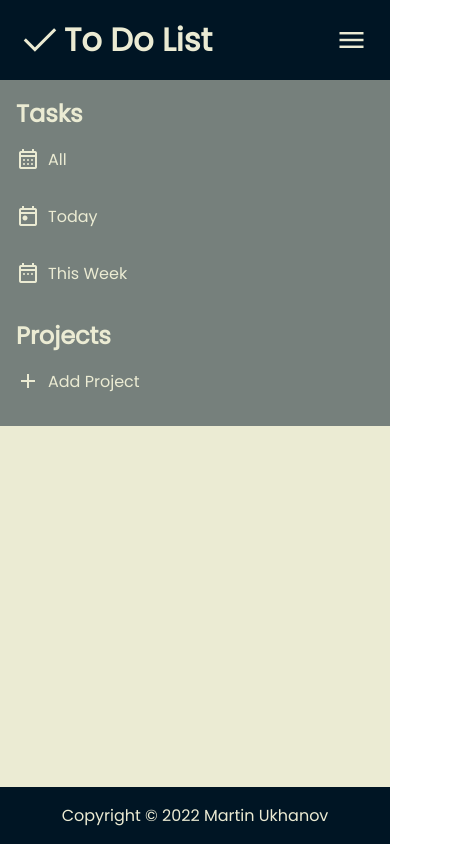
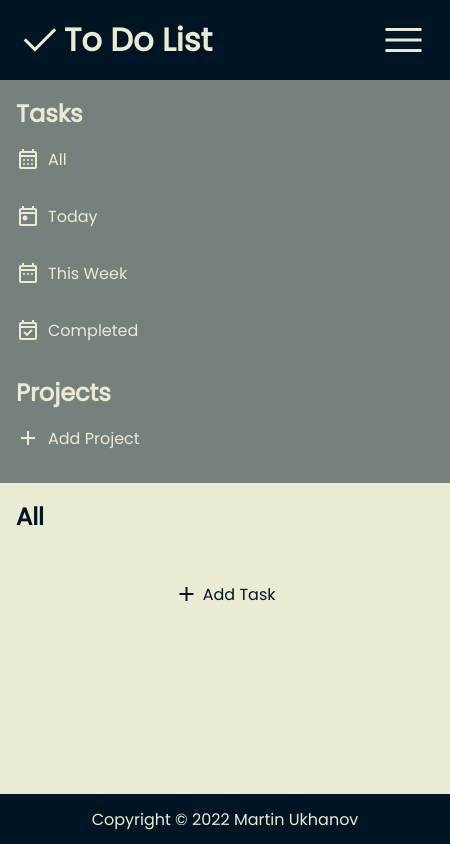
Before and after one commit to Martin-Ukhanov/to-do-list, a plain HTML site: page index.html in a window 390 px wide. Shown: the whole page, 450 px wide, since content can reach past the window. Drawn offline with nearby package versions, Linux system fonts and the light colour scheme.

Commit message:
Made progress

```diff
--- a/index.html
+++ b/index.html
@@ -6,7 +6,7 @@
         <meta name="viewport" content="width=device-width, initial-scale=1.0">
         <title>To Do List</title>
         <link rel="stylesheet" href="style.css">
-        <link rel="stylesheet" href="https://fonts.googleapis.com/css2?family=Material+Symbols+Outlined:opsz,wght,FILL,GRAD@48,400,1,0" />
+        <link rel="stylesheet" href="https://fonts.googleapis.com/css2?family=Material+Symbols+Outlined:opsz,wght,FILL,GRAD@48,400,0,0" />
         <script src="main.js" defer></script>
     </head>
     <body>
@@ -21,22 +21,26 @@
         </header>
         <main>
             <nav>
-                <div class="task">
+                <div class="tasks-nav">
                     <h2>Tasks</h2>
-                    <button>
+                    <button id="all-tasks-btn">
                         <span class="material-symbols-outlined">calendar_month</span>
                         All
                     </button>
-                    <button>
+                    <button id="today-tasks-btn">
                         <span class="material-symbols-outlined">today</span>
                         Today
                     </button>
-                    <button>
+                    <button id="this-week-tasks-btn">
                         <span class="material-symbols-outlined">date_range</span>
                         This Week
                     </button>
+                    <button id="completed-tasks-btn">
+                        <span class="material-symbols-outlined">event_available</span>
+                        Completed
+                    </button>
                 </div>
-                <div class="project">
+                <div class="projects-nav">
                     <h2>Projects</h2>
                     <button>
                         <span class="material-symbols-outlined">add</span>
@@ -45,7 +49,12 @@
                 </div>
             </nav>
             <div id="content">
-
+                <h2 class="heading">All</h2>
+                <div id="tasks-grid"></div>
+                <button id="add-task-btn">
+                    <span class="material-symbols-outlined">add</span>
+                    Add Task
+                </button>
             </div>
         </main>
         <footer>
--- a/main.js
+++ b/main.js
@@ -1 +1 @@
-(()=>{"use strict";const e=document.querySelectorAll("nav .task button");e.forEach((t=>{t.addEventListener("click",(t=>{e.forEach((e=>{e.classList.remove("active")})),t.target.classList.add("active")}))})),document.querySelector("header .toggle-nav-btn").addEventListener("click",(()=>{document.querySelector("nav").classList.toggle("hidden")}))})();
+(()=>{"use strict";var e={};(e=>{"undefined"!=typeof Symbol&&Symbol.toStringTag&&Object.defineProperty(e,Symbol.toStringTag,{value:"Module"}),Object.defineProperty(e,"__esModule",{value:!0})})(e),document.getElementById("tasks-grid"),(0,e.initNav)()})();
--- a/style.css
+++ b/style.css
@@ -5,7 +5,8 @@
     --color-2: #8D958D;
     --color-3: #76807C;
     --color-4: #001524;
-    --border-radius: 6px;
+    --header-height: 80px;
+    --footer-height: 50px;
 }
 
 *,
@@ -16,26 +17,30 @@
   margin: 0;
 }
 
-.material-symbols-outlined {
-    vertical-align: top;
-}
-
 body {
-    height: 100vh;
+    min-width: 450px;
     display: flex;
     flex-direction: column;
     justify-content: space-between;
     font-family: 'Poppins', sans-serif;
 }
 
+.material-symbols-outlined {
+    vertical-align: top;
+}
+
 button {
+    background: none;
     border: none;
     font-family: inherit;
     font-size: inherit;
+    color: inherit;
+    cursor: pointer;
 }
 
 /* Header */
 header {
+    height: var(--header-height);
     display: flex;
     justify-content: space-between;
     align-items: center;
@@ -49,7 +54,7 @@ header .logo {
     align-items: center;
 }
 
-header .logo .material-symbols-outlined {
+header .material-symbols-outlined {
     font-size: 3rem;
 }
 
@@ -60,20 +65,14 @@ header button {
     background-color: var(--color-4);
 }
 
-header button .material-symbols-outlined {
-    font-size: 2rem;
-}
-
 /* Main */
 main {
-    height: 100%;
+    min-height: calc(100vh - var(--header-height) - var(--footer-height));
     display: flex;
-    background-color: var(--color-1);
 }
 
 /* Nav */
-nav {
-    height: 100%;
+main > nav {
     width: 250px;
     display: flex;
     flex-direction: column;
@@ -83,32 +82,84 @@ nav {
     background-color: var(--color-3);
 }
 
-nav .task,
-nav .project {
+main > nav .tasks-nav,
+main > nav .projects-nav {
     display: flex;
     flex-direction: column;
 }
 
-nav h2 {
+main > nav h2 {
     padding-left: 1rem;
 }
 
-nav button {
+main > nav button {
     display: flex;
     column-gap: 0.5rem;
     padding: 1rem;
     text-align: left;
-    color: var(--color-1);
     background-color: var(--color-3);
 }
 
-nav button:hover,
-nav button.active {
+main > nav button:hover,
+main > nav button.active {
     background-color: var(--color-2);
+}
+
+/* Content */
+#content {
+    flex: auto;
+    display: flex;
+    flex-direction: column;
+    row-gap: 1rem;
+    padding: 1rem;
+    color: var(--color-4);
+    background-color: var(--color-1);
+}
+
+#content #add-task-btn {
+    padding: 1rem;
+}
+
+/* Tasks grid */
+#tasks-grid {
+    width: 100%;
+    display: grid;
+    grid-template-columns: repeat(auto-fit, minmax(400px, 1fr));
+    gap: 1rem;
+}
+
+/* Task */
+.task {
+    display: grid;
+    grid-auto-flow: column;
+    justify-content: space-between;
+    align-items: center;
+    column-gap: 1rem;
+    padding: 1rem;
+    color: var(--color-1);
+    background-color: var(--color-4);
+}
+
+.task nav {
+    display: flex;
+    column-gap: 1rem;
+}
+
+.task.priority-1 {
+    border-right: 1rem solid red;
+}
+
+.task.priority-2 {
+    border-right: 1rem solid yellow;
+}
+
+.task.priority-3 {
+    border-right: 1rem solid green;
 }
 
 /* Footer */
 footer {
+    height: var(--footer-height);
     display: flex;
     justify-content: center;
     align-items: center;
@@ -127,12 +178,12 @@ footer {
         flex-direction: column;
     }
 
-    nav {
+    main > nav {
         width: 100%;
         height: auto;
     }
 
-    nav.hidden {
+    main > nav.hidden {
         display: none;
     }
 }
```
